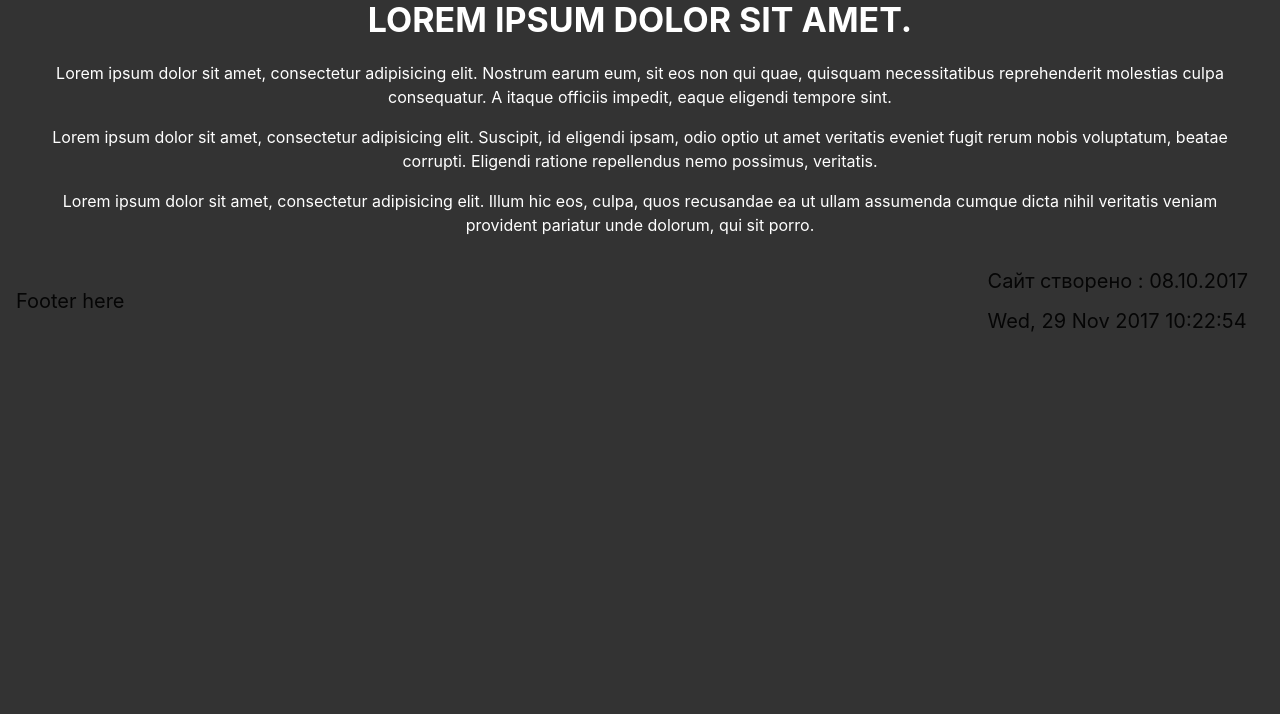
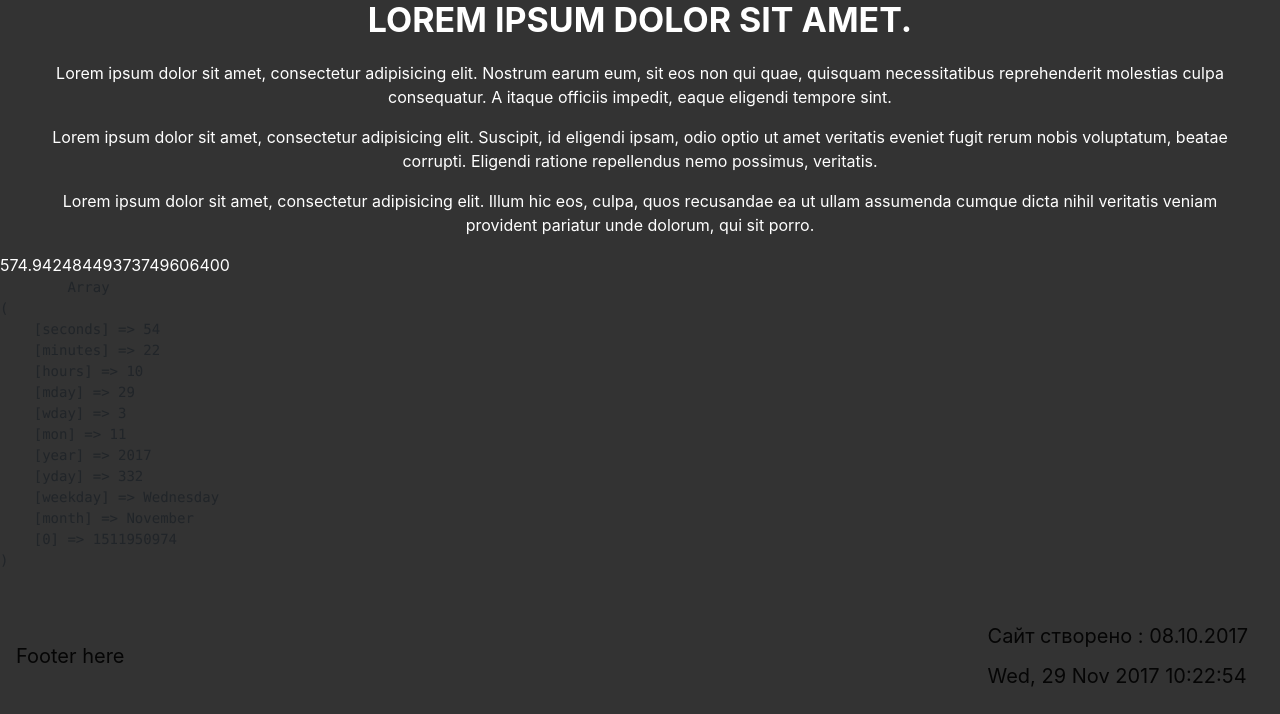
Before and after one commit to OlesBereshchuk/bootstrapsite.loc, a PHP site: page / in a window 1280 px wide. Shown: the part 1104-1818 px from the top of the page. Before the commit the page ends 1436 px from the top, so only its background shows below. Run offline with PHP 8.4, Linux system fonts and the light colour scheme; some libraries are stand-ins or nearby versions.

Commit message:
робота з датой

```diff
--- a/index.php
+++ b/index.php
@@ -20,4 +20,53 @@
 		<p>Lorem ipsum dolor sit amet, consectetur adipisicing elit. Illum hic eos, culpa, quos recusandae ea ut ullam assumenda cumque dicta nihil veritatis veniam provident pariatur unde dolorum, qui sit porro.</p>
 
 	</div>
+
+    <div class="div">
+        <?php
+            date_default_timezone_set('europe/kiev');
+            $time = time()/2629743;
+            $timer = time() + ( 45 * 60 );
+            $nextWeek = date('H:i:s');
+            $date_time_array = getdate();
+
+           // echo $date_time_array['month'];
+
+//        "seconds" - секунды
+//        "minutes" - минуты
+//        "hours" - часы
+//        "mday" - день месяца
+//        "wday" - день недели в числовом формате
+//        "mon" - месяц в числовом формате
+//        "year" - год
+//        "dyear" - день года в числовом формате
+//        "month" - полное имя месяца
+
+            //echo " $nextWeek <br>";
+            echo "$time";
+           // echo "<br>";
+            //echo "$timer";
+
+
+        $access_date = '1993/10/03';
+
+        // функция  explode()разбивает  строку другой строкой. В данном случае
+        // $access_date разбит на символе /
+
+        $date_elements  = explode("/",$access_date);
+
+        // здесь
+        // $date_elements[0] = 2000
+        // $date_elements[1] = 5
+        // $date_elements[2] = 27
+
+        echo mktime(0,0,0,$date_elements[1],$date_elements[2],$date_elements[0]);
+
+
+        ?>
+    </div>
+
+    <pre>
+        <?php print_r($date_time_array); ?>
+    </pre>
+
 <?php require_once ('templates/footer.php'); ?>
```
